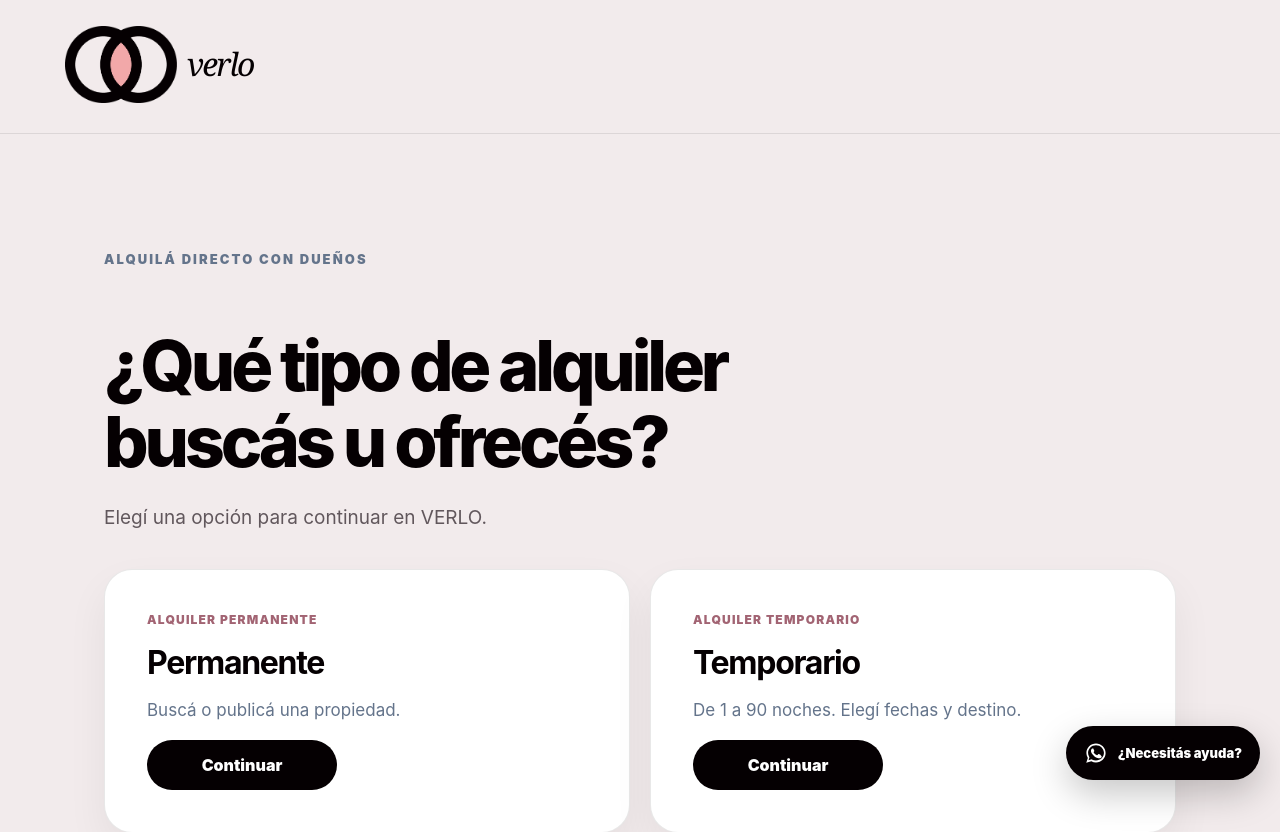
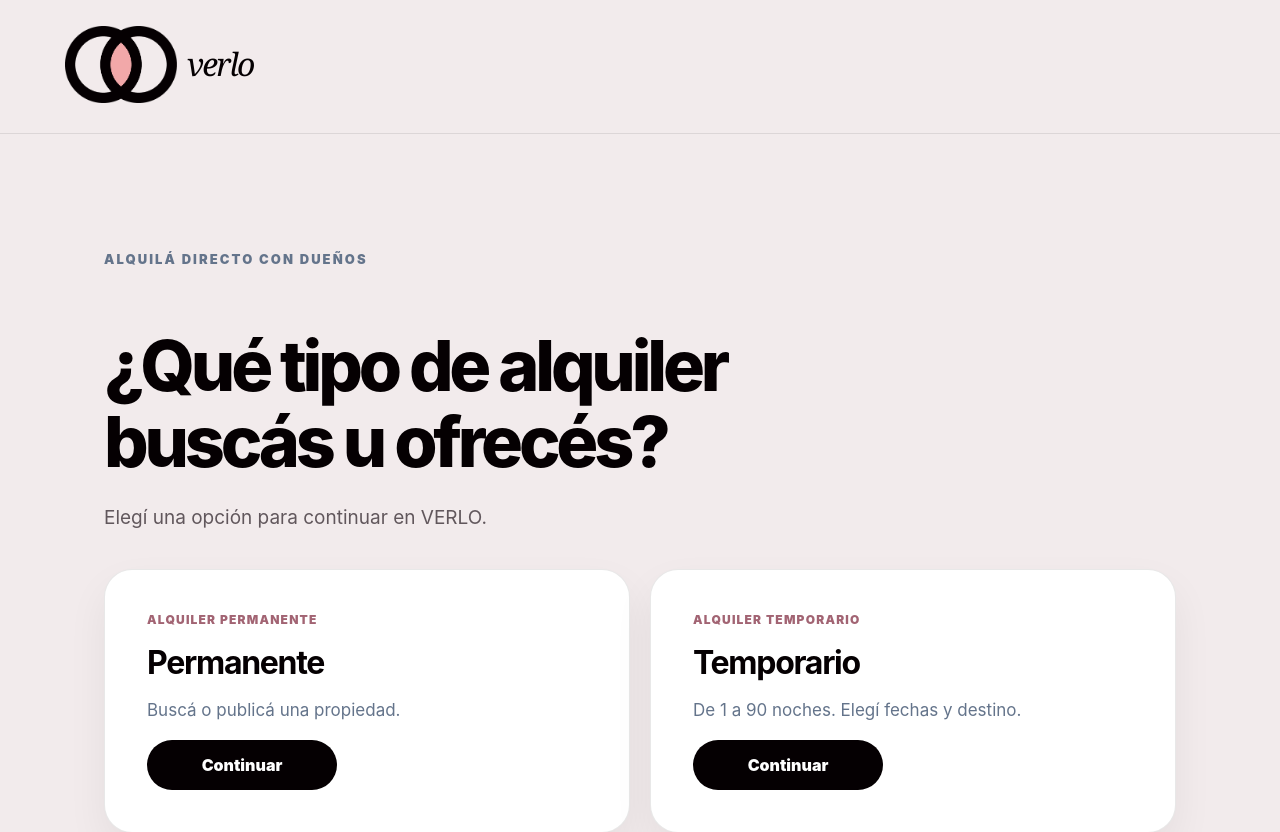
Before and after one commit to rentverlo-dotcom/verlo, a Next.js app: page / in a window 1280 px wide. Shown: the top 832 px of the page. Built offline with nearby package versions, Linux system fonts and the light colour scheme; no server answers.

Commit message:
fix(site): remove obsolete WhatsApp support bubble globally

```diff
--- a/app/layout.tsx
+++ b/app/layout.tsx
@@ -1,7 +1,6 @@
 import './globals.css'
 import Script from 'next/script'
 import PwaRegister from './pwa-register'
-import WhatsAppSupportBubble from '@/components/WhatsAppSupportBubble'
 
 const ogImageUrl = 'https://verlo.lat/logo-verlo.png'
 const appIconUrl = '/logo-verlo.png?v=20261008'
@@ -168,7 +167,6 @@ export default function RootLayout({
         </noscript>
 
         {children}
-        <WhatsAppSupportBubble />
       </body>
     </html>
   )
```
